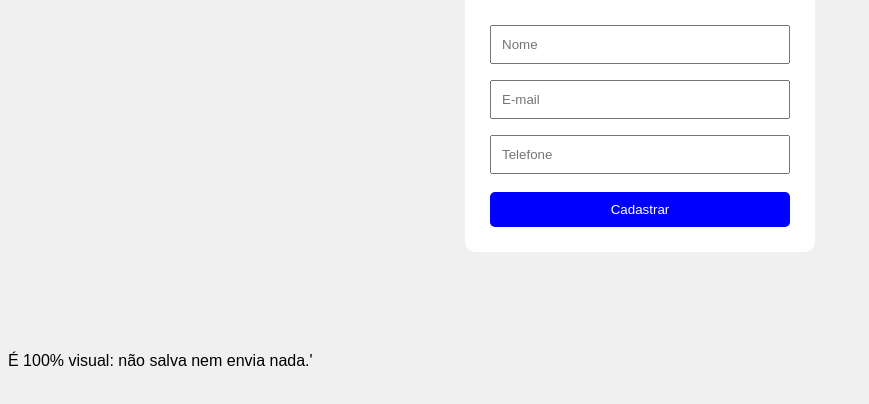
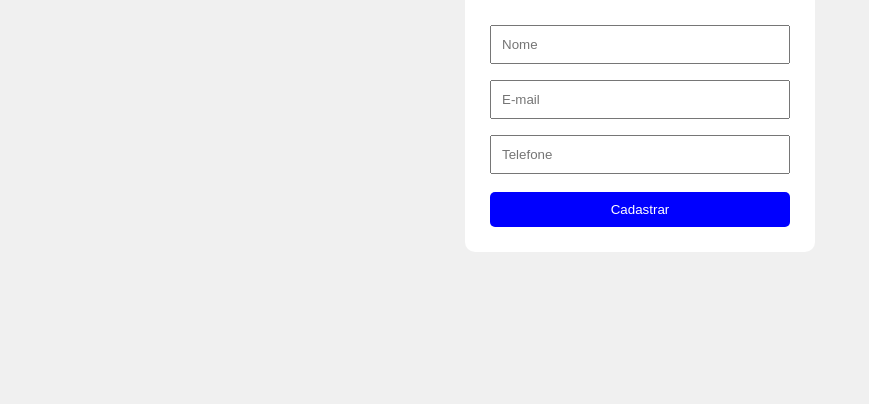
Before and after one commit to ArthurMarciano02/DesenvolvimentoWeb2, a plain HTML site: page index.html in a window 1280 px wide. Shown: the part 176-580 px from the top of the page, without its empty margins (0-869 px from the left). Drawn offline with Linux system fonts and the light colour scheme.

Commit message:
Clean up index.html by removing extra lines
Removed unnecessary lines from index.html.

```diff
--- a/index.html
+++ b/index.html
@@ -55,6 +55,3 @@
 
 </body>
 </html>
-
-
-É 100% visual: não salva nem envia nada.'
```
